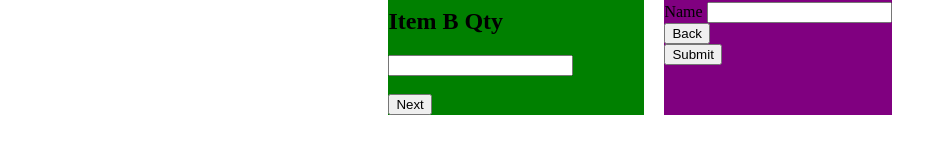
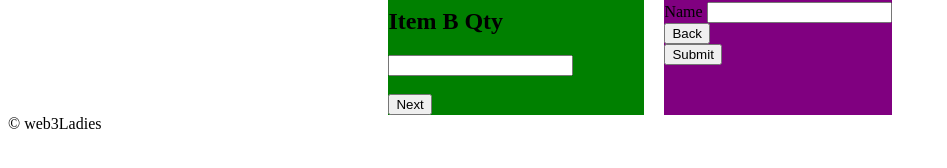
Before and after one commit to malikmukhtar/Web3Ladies, a website: page barakat.html in a window 1280 px wide. Shown: the part 620-788 px from the top of the page, without its empty margins (0-947 px from the left). Drawn offline with Linux system fonts and the light colour scheme.

Commit message:
first contribution

```diff
--- a/barakat.html
+++ b/barakat.html
@@ -109,5 +109,6 @@
         </div>
       </section>
     </form>
+    <footer>&copy; web3Ladies</footer>
   </body>
 </html>
```
